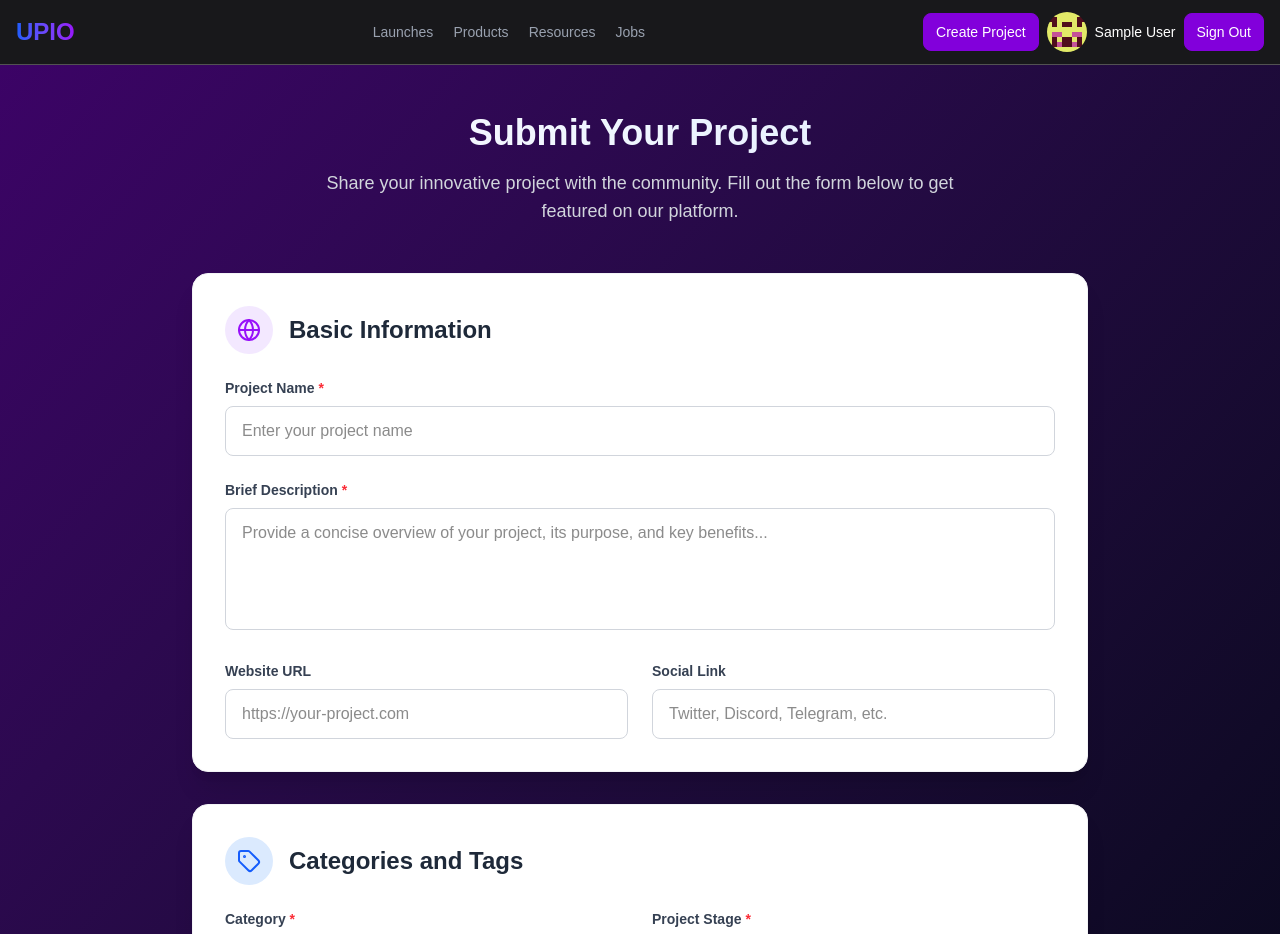
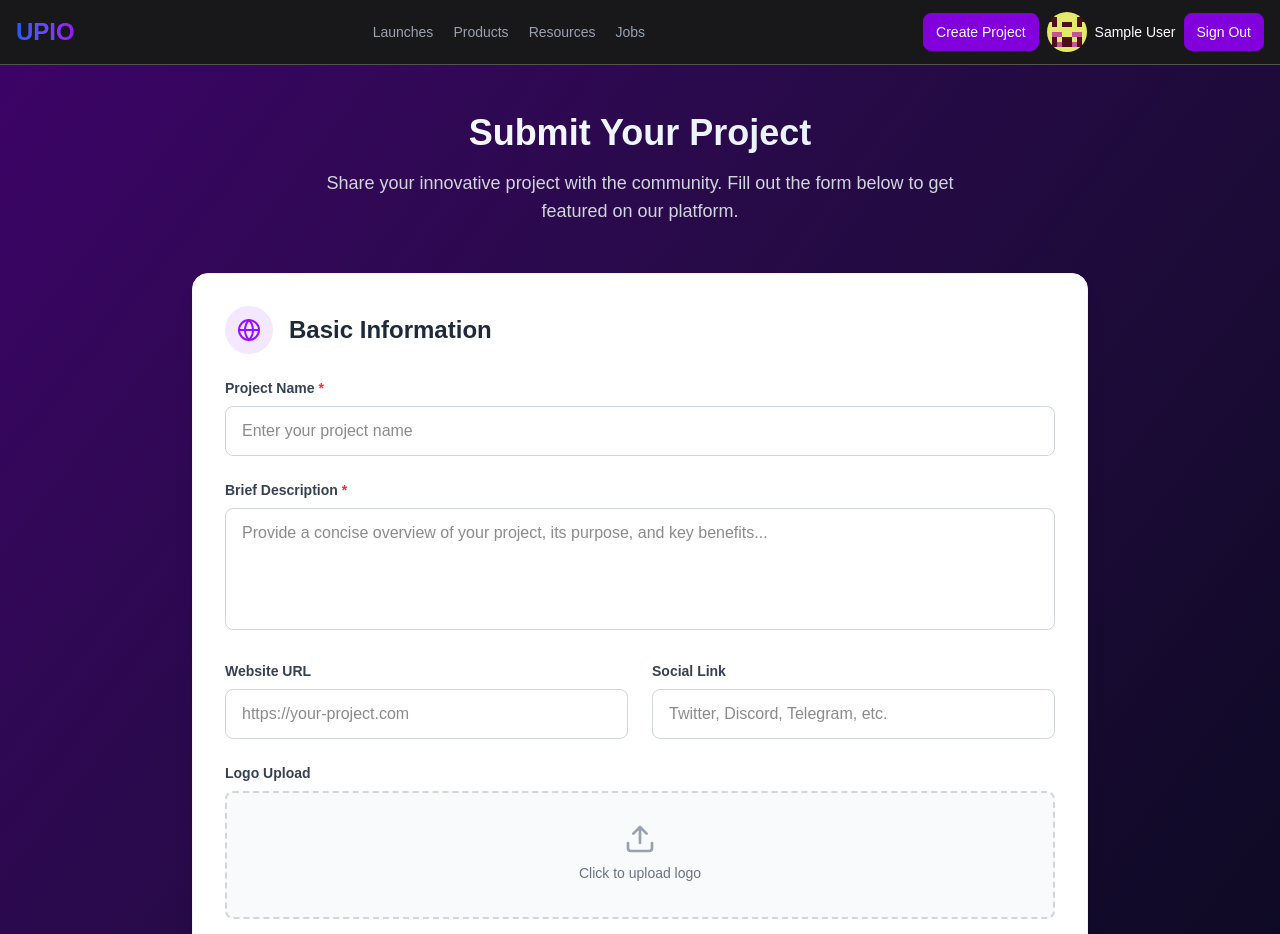
Before and after one commit to dn-laniakea-labs/ETH-Huangshan-front-end, a Next.js app: page /project/create in a window 1280 px wide. Shown: the top 934 px of the page. Built offline with nearby package versions, Linux system fonts and the light colour scheme; no server answers; sample sign-in values are in the browser's storage.

Commit message:
feat: add logo upload

```diff
--- /dev/null
+++ b/components/UploadLogo.tsx
@@ -0,0 +1,37 @@
+import { ChangeEventHandler, FC } from "react";
+import { LucideUpload } from "./icons/lucide-upload";
+
+export interface UploadLogoProps {
+  value?: string;
+  onChange?: (file: File, fileUrl: string) => any;
+}
+
+export const UploadLogo: FC<UploadLogoProps> = ({ value, onChange }) => {
+  const handleLogoUpload: ChangeEventHandler<HTMLInputElement> = (event) => {
+    const file = event.target.files?.[0];
+    if(!file) return;
+    const url = file ? URL.createObjectURL(file) : '';
+    onChange?.(file, url);
+  };
+
+  return <div className="flex items-center space-x-4">
+    <div className="flex-1">
+      <label className="flex flex-col items-center justify-center w-full h-32 border-2 border-gray-300 border-dashed rounded-lg cursor-pointer bg-gray-50 hover:bg-gray-100 transition-colors">
+        {value ? (
+          <img src={value} id="preview" alt="Logo preview" className="h-20 w-20 object-contain" />
+        ) : (
+          <div className="flex flex-col items-center justify-center pt-5 pb-6">
+            <LucideUpload className="w-8 h-8 mb-2 text-gray-400" />
+            <p className="text-sm text-gray-500">Click to upload logo</p>
+          </div>
+        )}
+        <input
+          type="file"
+          accept="image/*"
+          onChange={handleLogoUpload}
+          className="hidden"
+        />
+      </label>
+    </div>
+  </div>
+}
--- a/components/project/CreateProjectComponent.tsx
+++ b/components/project/CreateProjectComponent.tsx
@@ -8,11 +8,12 @@ import { LucideCode } from "../icons/lucide-code";
 import { LucideZap } from "../icons/lucide-zap";
 import { LucideGlobe } from "../icons/lucide-globe";
 import { Category } from "@/types/category.type";
+import { UploadLogo } from "../UploadLogo";
 import _ from 'lodash';
 
 type Inputs = {
   name: string, //
-  logo: string,
+  logo: string, //
   categories?: number,
   stage?: number,
   introduction: string, //
@@ -41,6 +42,7 @@ export const CreateProjectComponent = () => {
   const [isSubmitting, setIsSubmitting] = useState<boolean>(false);
   const [categoryOptions, setCategoryOptions] = useState<Category[]>([]);
   const [stageOptions, setStageOptions] = useState<Category[]>([]);
+  const [logoUrl, setLogoUrl] = useState<string>();
 
   useEffect(() => {
     (async () => {
@@ -58,22 +60,30 @@ export const CreateProjectComponent = () => {
     })()
   }, [])
 
+
   const onSubmit: SubmitHandler<Inputs> = async (data) => {
     setIsSubmitting(() => true);
-    const { stage, categories, ...others } = data;
+    const { logo, stage, categories, ...others } = data;
     if (!stage || !categories) return;
-    console.log({
-      ...others,
-      stage: [{ id: +stage }],
-      categories: [{ id: +categories }],
-    });
-    const res = await fetch(`${process.env.NEXT_PUBLIC_NEXTAUTH_URL}/project`, {
+    const imageFormData = new FormData();
+    imageFormData.append('file', logo);
+    const imageRes = await fetch(`${process.env.NEXT_PUBLIC_NEXTAUTH_URL}/upload/image`, {
+      method: 'POST',
+      body: imageFormData,
+      headers: {
+        "accept": "application/json",
+        "Authorization": `Bearer ${localStorage.accessToken}`
+      }
+    })
+    const { url } = await imageRes.json();
+
+    const createProjectRes = await fetch(`${process.env.NEXT_PUBLIC_NEXTAUTH_URL}/project`, {
       method: 'POST',
       body: JSON.stringify({
         ...others,
+        logo: url,
         stage: [{ id: +stage }],
         categories: [{ id: +categories }],
-        logo: "https://cdn.pixabay.com/photo/2025/06/11/07/18/wildlife-9653797_1280.jpg",
         video: "",
       }),
       headers: {
@@ -82,7 +92,8 @@ export const CreateProjectComponent = () => {
         "Authorization": `Bearer ${localStorage.accessToken}`
       }
     })
-    const project = await res.json();
+    const project = await createProjectRes.json();
+
     setIsSubmitting(() => false);
     location.href = `/project/${project.id}`;
   }
@@ -171,31 +182,20 @@ export const CreateProjectComponent = () => {
                 )}
               </div>
 
-              {/* <div className="md:col-span-2">
+              <div className="md:col-span-2">
                 <label className="block text-sm font-semibold text-gray-700 mb-2">
                   Logo Upload
                 </label>
-                <div className="flex items-center space-x-4">
-                  <div className="flex-1">
-                    <label className="flex flex-col items-center justify-center w-full h-32 border-2 border-gray-300 border-dashed rounded-lg cursor-pointer bg-gray-50 hover:bg-gray-100 transition-colors">
-                      {logoPreview ? (
-                        <img src={logoPreview} alt="Logo preview" className="h-20 w-20 object-contain" />
-                      ) : (
-                        <div className="flex flex-col items-center justify-center pt-5 pb-6">
-                          <LucideUpload className="w-8 h-8 mb-2 text-gray-400"/>
-                          <p className="text-sm text-gray-500">Click to upload logo</p>
-                        </div>
-                      )}
-                      <input
-                        type="file"
-                        accept="image/*"
-                        onChange={handleLogoUpload}
-                        className="hidden"
-                      />
-                    </label>
-                  </div>
-                </div>
-              </div> */}
+                <Controller
+                  name="logo"
+                  control={control}
+                  rules={{ required: "Logo required" }}
+                  render={({ field: { onChange, value } }) => <UploadLogo onChange={(file, url) => { onChange(file); setLogoUrl(url) }} value={logoUrl} />}
+                />
+                {errors.logo?.message && (
+                  <p className="mt-2 text-sm text-red-600">{errors.logo.message}</p>
+                )}
+              </div>
             </div>
           </div>
 
--- a/next.config.ts
+++ b/next.config.ts
@@ -3,7 +3,10 @@ import type { NextConfig } from "next";
 const nextConfig: NextConfig = {
   /* config options here */
   images: {
-    remotePatterns: [new URL('https://cdn.pixabay.com/**')],
+    remotePatterns: [
+      new URL('https://cdn.pixabay.com/**'),
+      new URL('https://image.stevending1st.cc/**')
+    ],
   },
 };
 
```
